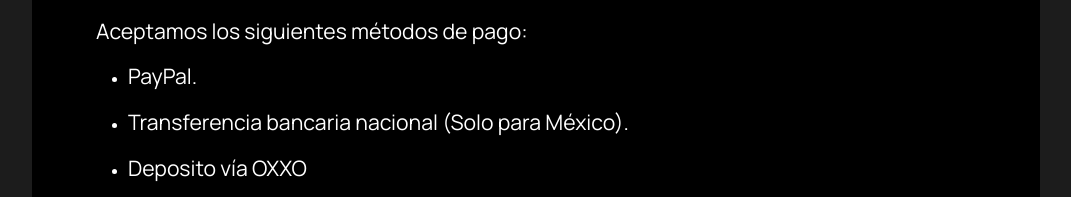
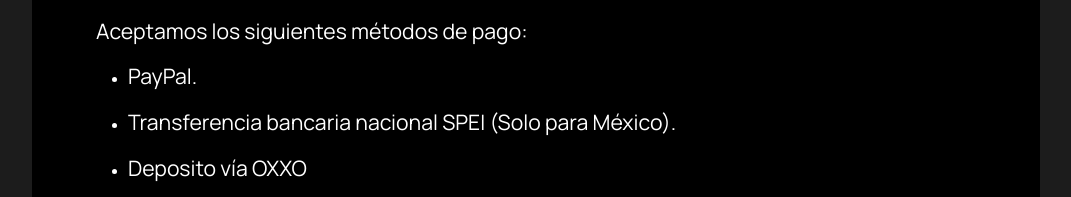
Before and after one commit to J4vi3rAb3l/21af06da-b1ea-4264-ada9-8764a5e7f9b4, a plain HTML site: page compras/index.html in a window 1280 px wide. Shown: the part 1253-1450 px from the top of the page, without its empty margins (104-1175 px from the left). Drawn offline with Linux system fonts and the light colour scheme.

Commit message:
Update index.html

```diff
--- a/compras/index.html
+++ b/compras/index.html
@@ -97,7 +97,7 @@
                 <p class="mbr-text mbr-fonts-style display-7">Aceptamos los siguientes métodos de pago:<br></p>
               <ul>
                 <li><p class="mbr-text mbr-fonts-style display-7">PayPal.</li></p>
-                <li><p class="mbr-text mbr-fonts-style display-7">Transferencia bancaria nacional (Solo para México).</li></p>
+                <li><p class="mbr-text mbr-fonts-style display-7">Transferencia bancaria nacional SPEI (Solo para México).</li></p>
                 <li><p class="mbr-text mbr-fonts-style display-7">Deposito vía OXXO</li>
               </ul>
               <p class="mbr-text mbr-fonts-style display-7">El pago debe completarse en su totalidad antes del inicio de cualquier servicio.<br></p>
```
